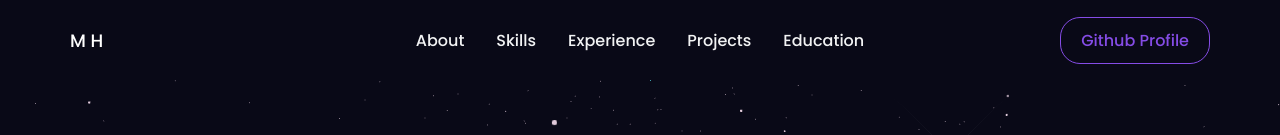
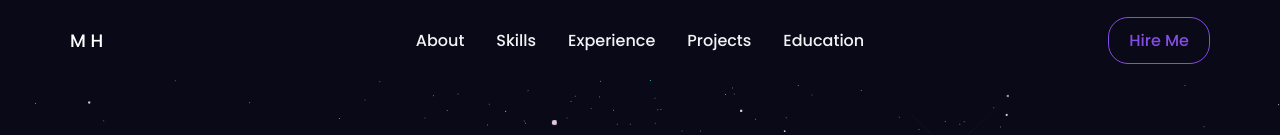
Before and after one commit to mubashirhussainkhadim/personal_portfolio, a React (Create React App) app: page / in a window 1280 px wide. Shown: the top 135 px of the page. Built offline with nearby package versions, Linux system fonts and the light colour scheme; the HTML template or start-up script is replaced by a standard one.

Commit message:
Update Navbar.jsx

```diff
--- a/src/components/Navbar.jsx
+++ b/src/components/Navbar.jsx
@@ -171,14 +171,14 @@ const Navbar = () => {
                 color: theme.text_primary,
               }}
             >
-              Github Profile
+              Hire Me
             </GithubButton>
           </MobileMenu>
         )}
 
         <ButtonContainer>
           <GithubButton href={Bio.github} target="_Blank">
-            Github Profile
+              Hire Me
           </GithubButton>
         </ButtonContainer>
       </NavbarContainer>
```
